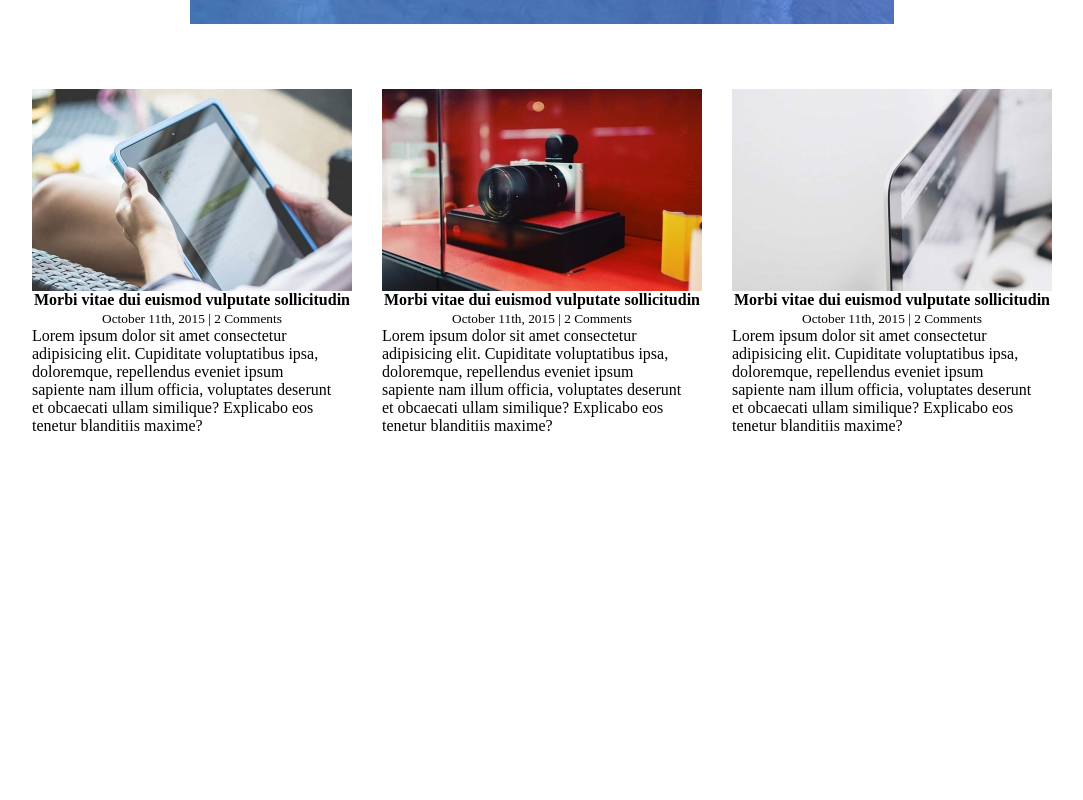
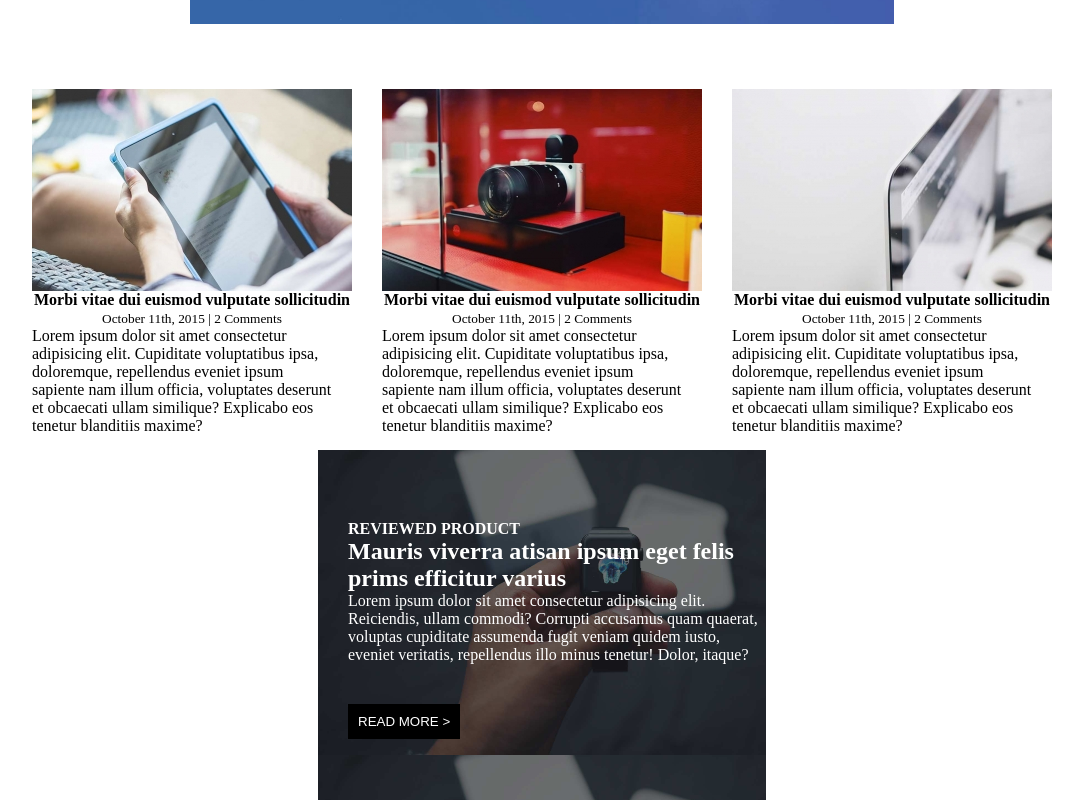
Before and after one commit to LorenzoMoccia/-proj-html-vuejs, a Vue app: page / in a window 1280 px wide. Shown: the part 2214-3014 px from the top of the page, without its empty margins (98-1181 px from the left). Before the commit the page ends 2664 px from the top, so only its background shows below. Built offline with nearby package versions, Linux system fonts and the light colour scheme.

Commit message:
Reviewed product container in AppMain

```diff
--- a/src/components/AppMain.vue
+++ b/src/components/AppMain.vue
@@ -110,6 +110,18 @@ export default {
     </div>
     <!--/CARD CONTAINER-->
 
+    <!--TUTORIAL & GUIDES CONTAINER-->
+    <div class="tutorial-container">
+      <div class="reviewed-product">
+        <div class="reviewed-product-text">
+          <strong>REVIEWED PRODUCT</strong>
+          <h2>Mauris viverra atisan ipsum eget felis prims efficitur varius</h2>
+          <p>Lorem ipsum dolor sit amet consectetur adipisicing elit. Reiciendis, ullam commodi? Corrupti accusamus quam quaerat, voluptas cupiditate assumenda fugit veniam quidem iusto, eveniet veritatis, repellendus illo minus tenetur! Dolor, itaque?</p>
+          <button>READ MORE ></button>
+        </div>
+      </div>
+    </div>
+    <!--/TUTORIAL & GUIDES CONTAINER-->
 
   </div>
 </template>
@@ -167,6 +179,7 @@ img{
 
 .featured-article-container{
   background: url('../img/featured_article_1_bg.jpg');
+  background-size: cover;
   width: 55%;
   height: 500px;
   margin: auto;
@@ -187,4 +200,22 @@ button{
   color: white;
   margin-top: 40px;
 }
+
+.tutorial-container{
+  display: flex;
+  justify-content: center;
+}
+.reviewed-product{
+  background: url('../img/featured_article_2_bg.jpg');
+  background-size: contain;
+  width: 35%;
+  height: 350px;
+}
+
+.reviewed-product-text{
+  color: white;
+  text-align: left;
+  padding-top: 70px;
+  padding-left: 30px;
+}
 </style>
```
